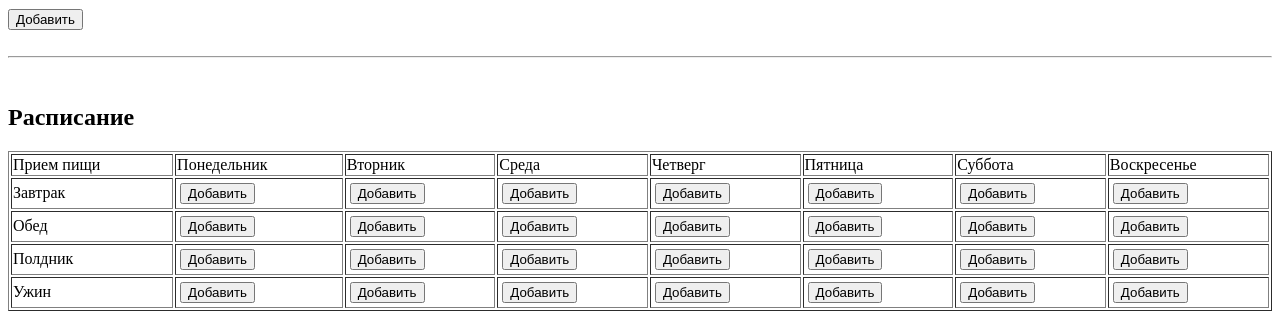
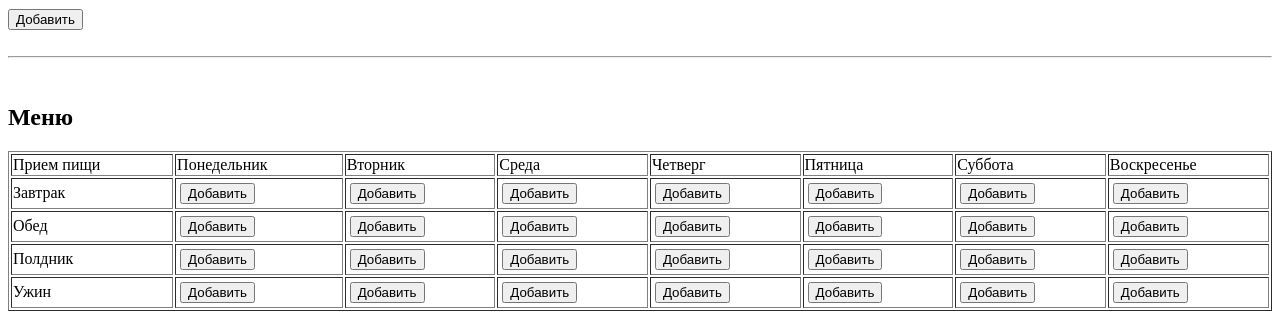
Before and after one commit to dermanov-ru/cook-book, a PHP site: page / in a window 1280 px wide. Shown: the part 511-826 px from the top of the page. Run offline with PHP 8.4, Linux system fonts and the light colour scheme.

Commit message:
расписание -> Меню

```diff
--- a/index.php
+++ b/index.php
@@ -115,7 +115,7 @@
     <hr>
     <br>
 
-    <h2>Расписание</h2>
+    <h2>Меню</h2>
 
     <table border="1" width="100%" v-if="daysMeals">
         <tr>
```
